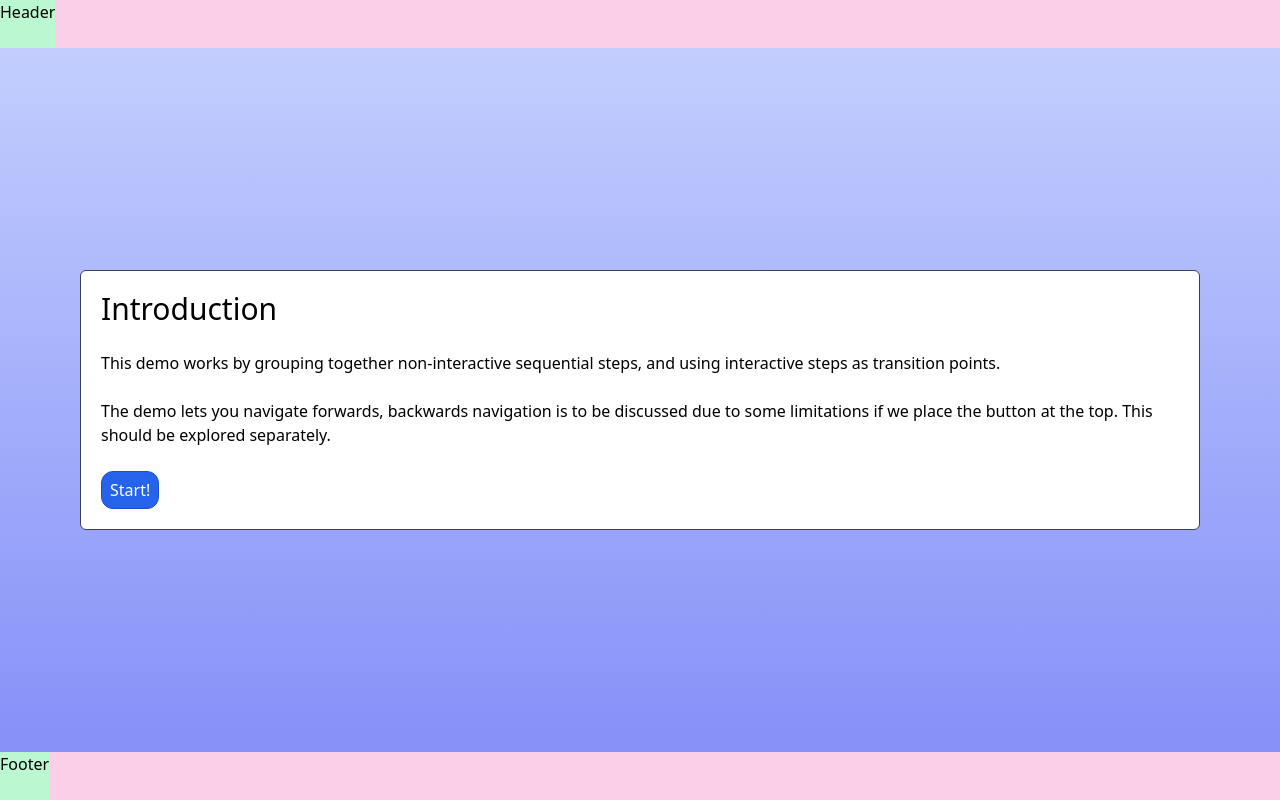
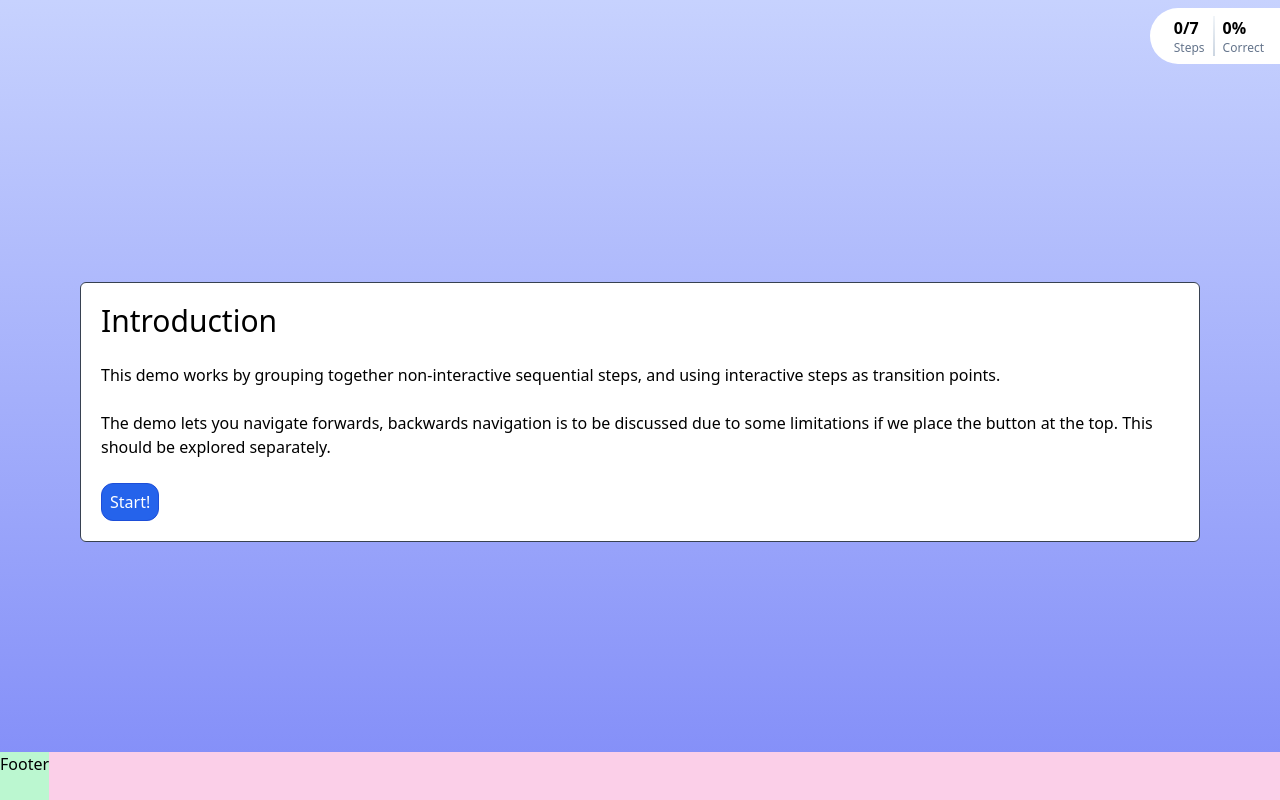
Before and after one commit to josbra-attensi/scrolling-demo, a SvelteKit app: page /idea-2 in a window 1280 px wide. Built offline with nearby package versions, Linux system fonts and the light colour scheme.

Commit message:
feat: Add dummy header similar to design

```diff
--- a/src/routes/idea-2/+page.svelte
+++ b/src/routes/idea-2/+page.svelte
@@ -36,6 +36,7 @@
 
 	let currentStep = $state(0);
 	let currentStepGroup = $derived(stepGroups[currentStep]);
+	let correctPercentage = $derived(Math.round((currentStep / stepGroups.length) * 100));
 
 	const goToNextStep = () => {
 		currentStep += 1;
@@ -49,7 +50,7 @@
 <div
 	class="grid-layout max-h-dvh min-h-dvh w-full bg-gradient-to-t from-indigo-400 to-indigo-200 bg-fixed"
 >
-	<Header />
+	<Header {currentStep} totalSteps={stepGroups.length} {correctPercentage} />
 	{#key currentStep}
 		<div
 			in:fly={{ y: '100%', easing: cubicOut, delay: 500 }}
--- a/src/routes/idea-2/Header.svelte
+++ b/src/routes/idea-2/Header.svelte
@@ -1,5 +1,25 @@
-<div id="header" class="fast-header w-full bg-pink-200">
-	<div class="h-12 w-fit bg-green-200">Header</div>
+<script lang="ts">
+	interface Props {
+		currentStep: number;
+		totalSteps: number;
+		correctPercentage: number;
+	}
+
+	let { currentStep, totalSteps, correctPercentage }: Props = $props();
+</script>
+
+<div id="header" class="fast-header w-full py-2">
+	<div class="ml-auto flex w-fit gap-2 rounded-l-full bg-white py-2 pl-6 pr-4">
+		<div>
+			<div class="font-bold">{currentStep}/{totalSteps}</div>
+			<div class="text-xs text-slate-500">Steps</div>
+		</div>
+		<div class="w-[2px] bg-gradient-to-b from-slate-100 to-slate-300"></div>
+		<div>
+			<div class="font-bold">{correctPercentage}%</div>
+			<div class="text-xs text-slate-500">Correct</div>
+		</div>
+	</div>
 </div>
 
 <style>
```
